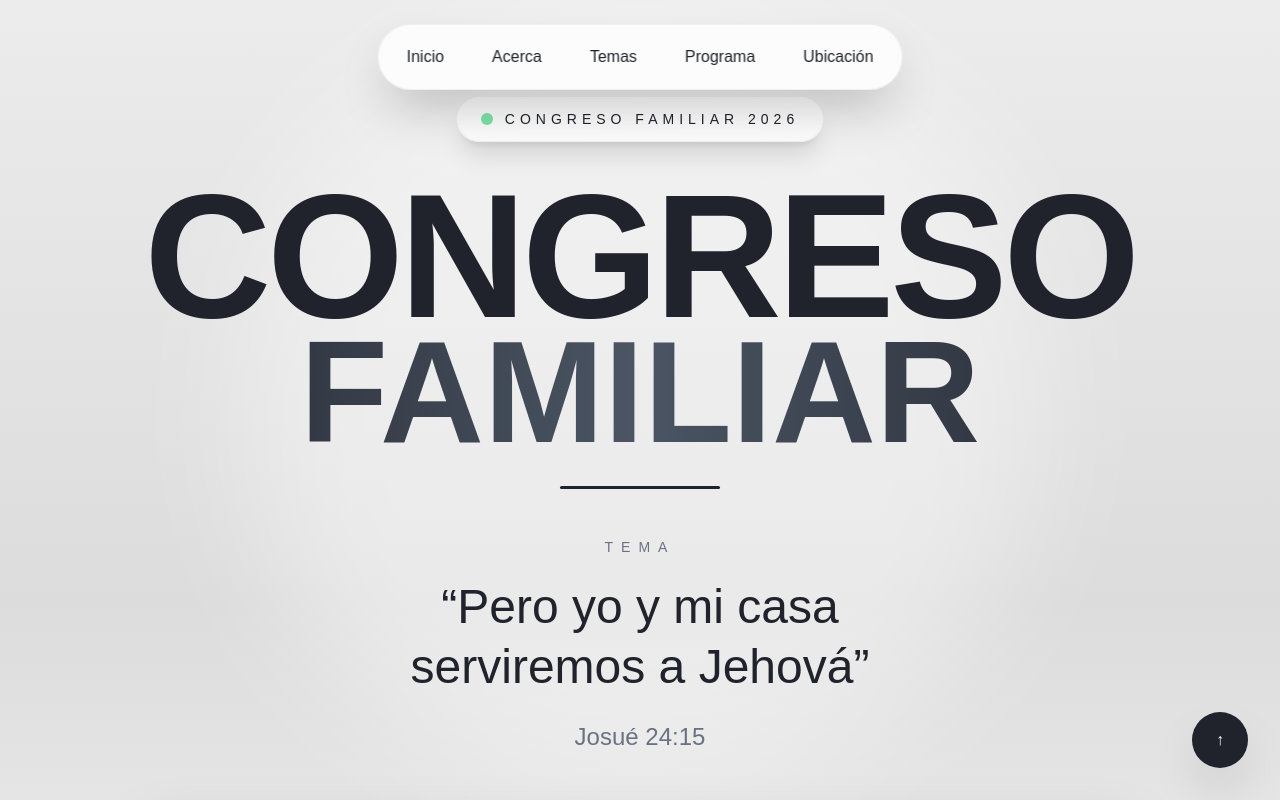
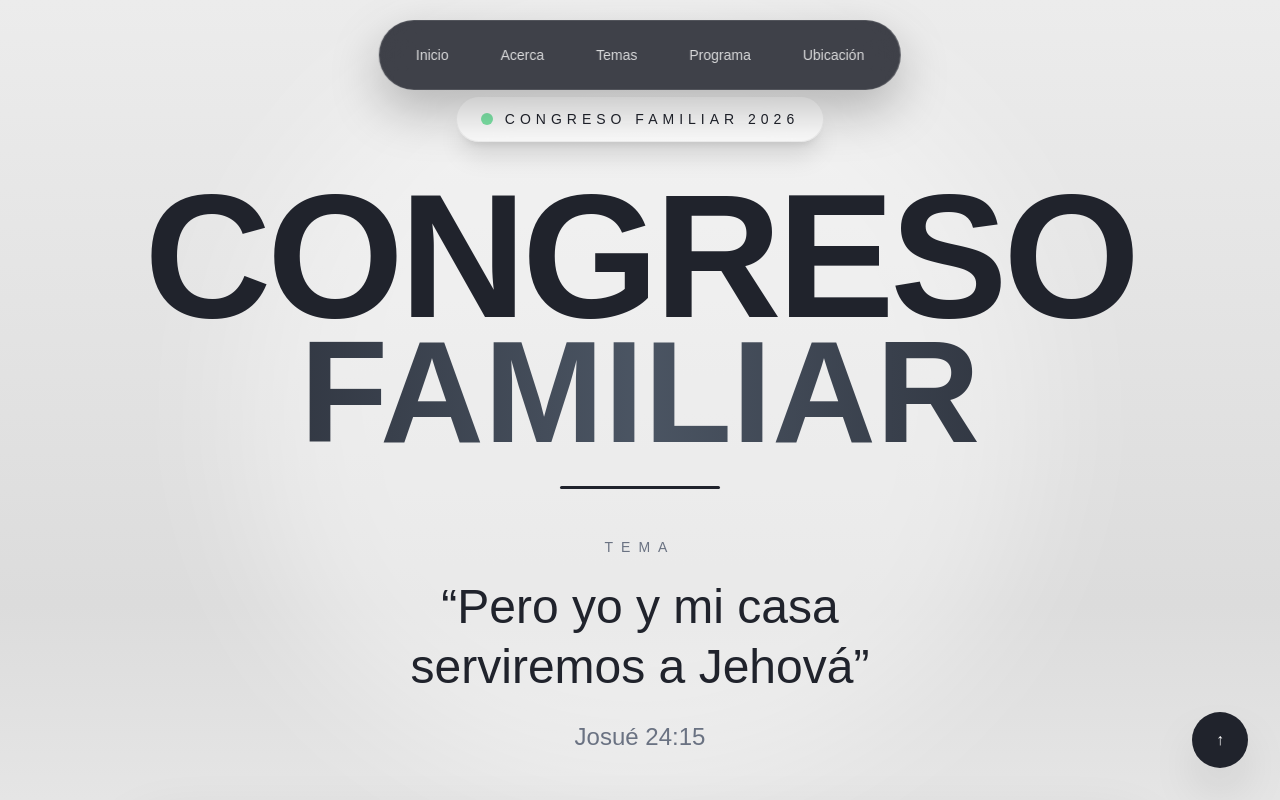
Before and after one commit to ulisesexe/congreso-familiar, a Next.js app: page / in a window 1280 px wide. Shown: the top 800 px of the page. Built offline with nearby package versions, Linux system fonts and the light colour scheme.

Commit message:
Mejoras responsive heo

```diff
--- a/app/page.tsx
+++ b/app/page.tsx
@@ -6,103 +6,63 @@ export default function Home() {
   return (
     <main className="bg-[#D9D9D9] text-[#20232C]">
 
-      {/* NAVEGACIÓN FLOTANTE */}
+{/* NAVEGACIÓN PREMIUM */}
 
 <div
   className="
     fixed
-          top-6
+    top-5
     left-1/2
     -translate-x-1/2
     z-[999]
     hidden
     lg:flex
     items-center
-          gap-2
-          p-2
-          rounded-full
-          bg-white/80
-          backdrop-blur-xl
-          border
-          border-black/5
-          shadow-2xl
-        "
-      >
-
-        <a
-          href="#inicio"
-          className="
-            px-5
+    gap-1
+    px-3
     py-3
     rounded-full
-            hover:bg-[#20232C]
-            hover:text-white
-            transition-all
-          "
-        >
-          Inicio
-        </a>
+    bg-[#20232C]/85
+    backdrop-blur-2xl
+    border
+    border-white/10
+    shadow-[0_20px_50px_rgba(0,0,0,0.25)]
+  "
+>
+
+  {[
+    ["Inicio", "#inicio"],
+    ["Acerca", "#acerca"],
+    ["Temas", "#temas"],
+    ["Programa", "#programa"],
+    ["Ubicación", "#ubicacion"],
+  ].map(([label, href]) => (
 
     <a
-          href="#acerca"
-          className="
-            px-5
+      key={label}
+      href={href}
+      className="
+        px-6
         py-3
         rounded-full
-            hover:bg-[#20232C]
+        text-white/80
         hover:text-white
+        hover:bg-white/10
         transition-all
-          "
-        >
-          Acerca
+        duration-300
+        text-sm
+        font-medium
+      "
+    >
+      {label}
     </a>
 
-        <a
-          href="#temas"
-          className="
-            px-5
-            py-3
-            rounded-full
-            hover:bg-[#20232C]
-            hover:text-white
-            transition-all
-          "
-        >
-          Temas
-        </a>
-
-        <a
-          href="#programa"
-          className="
-            px-5
-            py-3
-            rounded-full
-            hover:bg-[#20232C]
-            hover:text-white
-            transition-all
-          "
-        >
-          Programa
-        </a>
-
-        <a
-          href="#ubicacion"
-          className="
-            px-5
-            py-3
-            rounded-full
-            hover:bg-[#20232C]
-            hover:text-white
-            transition-all
-          "
-        >
-          Ubicación
-        </a>
-
-      </div>
-
-      <a
-        href="#inicio"
+  ))}
+
+</div>
+
+
+      <a href="#inicio"
         className="
           fixed
           bottom-8
```
Lines whose indentation alone changed are shown as unchanged.
